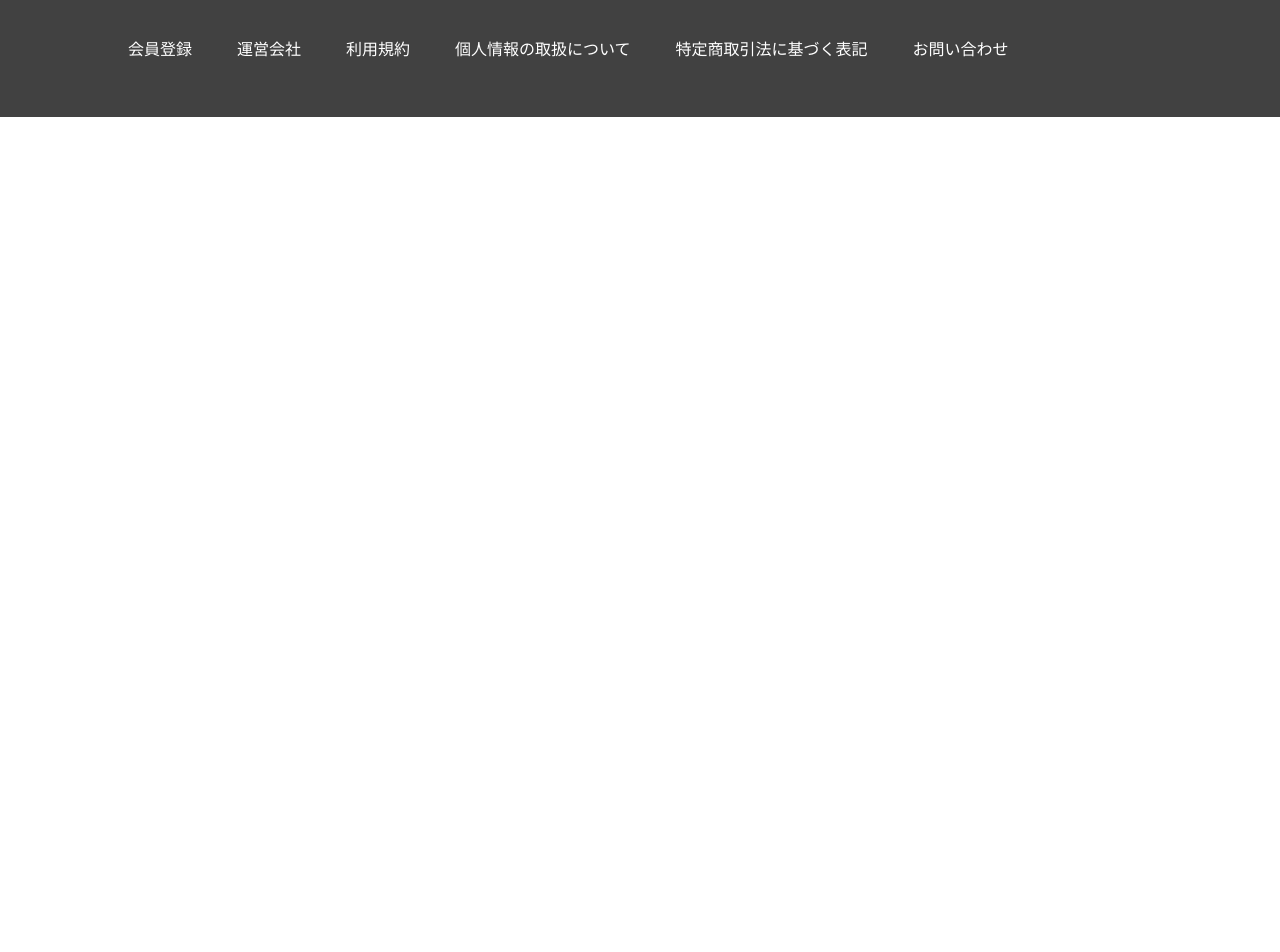
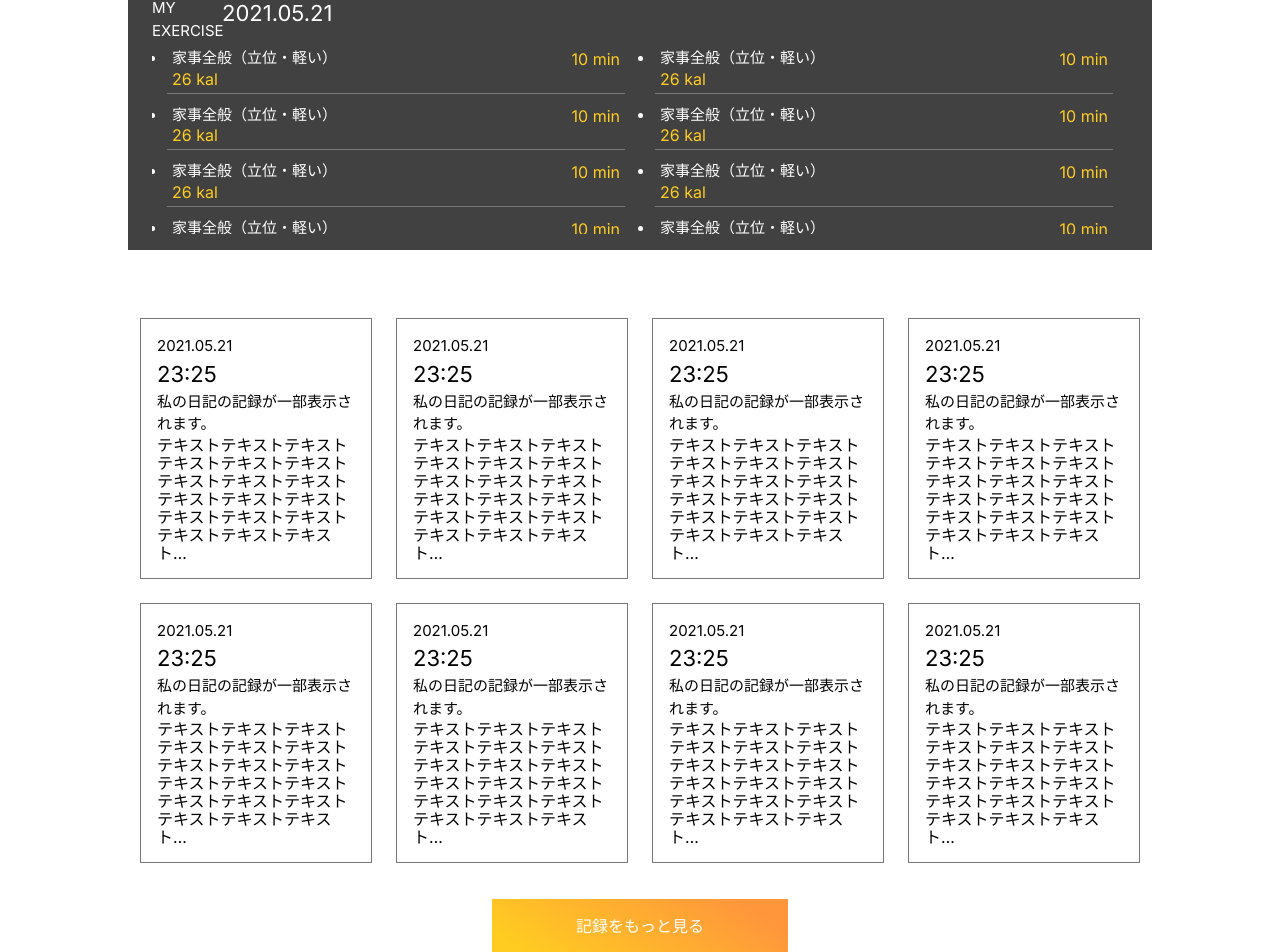
Before and after one commit to thvu2710/arent-test, a React (Create React App) app: page /my-record in a window 1280 px wide. Shown: the part 802-1754 px from the top of the page. Before the commit the page ends 919 px from the top, so only its background shows below. Built offline with nearby package versions, Linux system fonts and the light colour scheme.

Commit message:
feat: my diary component & click scroll to view

```diff
--- a/src/components/MainBanner/MainBanner.tsx
+++ b/src/components/MainBanner/MainBanner.tsx
@@ -67,7 +67,7 @@ export default function MainBanner() {
         <CircleProgress percentage={75} date='05/21'></CircleProgress>
       </div>
       <div className='w-[55%]'>
-        <ChartWrapper {...dataChart} />
+        <ChartWrapper {...dataChart} style={{ height: 316 }} />
       </div>
     </div>
   )
--- /dev/null
+++ b/src/components/MyDiary/MyDiary.tsx
@@ -0,0 +1,19 @@
+import './my-diary.scss'
+
+import { MyDiaryProps } from './type'
+
+const FilterButton: React.FC<MyDiaryProps> = ({ ...props }) => {
+  const { title, date, content, time } = props
+  return (
+    <div className='m-[12px] flex-[22%] border border-gray p-[16px]'>
+      <div className='flex flex-col'>
+        <div className='max-w-[70px] text-[15px] text-black'>{date}</div>
+        <div className='text-[22px] text-black'>{time}</div>
+        <div className=' text-[15px] text-black'>{title}</div>
+        <div className='leading-[18px] text-black'>{content}</div>
+      </div>
+    </div>
+  )
+}
+
+export default FilterButton
--- /dev/null
+++ b/src/components/MyDiary/MyDiaryList.tsx
@@ -0,0 +1,23 @@
+import MyDiary from './MyDiary'
+import { MyDiaryProps, MyDiaryListProps } from './type'
+import './my-diary.scss'
+
+const MyDiaryList: React.FC<MyDiaryListProps> = ({ ...props }) => {
+  const { list } = props
+
+  return (
+    <div className='container mx-auto mb-[24px] flex lg:max-w-[1024px]'>
+      <div className=' flex-col justify-center'>
+        <div className=' flex flex-col justify-center'>
+          <div className='flex flex-wrap'>
+            {list.map((item: MyDiaryProps) => (
+              <MyDiary key={item.id} {...item}></MyDiary>
+            ))}
+          </div>
+        </div>
+      </div>
+    </div>
+  )
+}
+
+export default MyDiaryList
--- /dev/null
+++ b/src/components/MyDiary/index.ts
@@ -0,0 +1,2 @@
+import MyDiary from './MyDiary'
+export default MyDiary
--- /dev/null
+++ b/src/components/MyDiary/my-diary.scss
@@ -0,0 +1,21 @@
+.scroll-custom {
+    &::-webkit-scrollbar {
+        width: 6px;
+    }
+
+    /* Track */
+    &::-webkit-scrollbar-track {
+        background: #777777;
+    }
+
+    /* Handle */
+    &::-webkit-scrollbar-thumb {
+        background: #FFCC21;
+        border-radius: 5px;
+    }
+
+    /* Handle on hover */
+    &::-webkit-scrollbar-thumb:hover {
+        background: #FFCC21;
+    }
+}
--- /dev/null
+++ b/src/components/MyDiary/type.ts
@@ -0,0 +1,13 @@
+import { DefaultPropsType } from '../../global/types'
+
+export interface MyDiaryProps extends DefaultPropsType {
+  id: number
+  title: string
+  content: string
+  date: string
+  time: string
+}
+
+export interface MyDiaryListProps extends DefaultPropsType {
+  list: MyDiaryProps[]
+}
--- a/src/components/MyRecordCategory/MyRecordCategory.tsx
+++ b/src/components/MyRecordCategory/MyRecordCategory.tsx
@@ -4,9 +4,7 @@ const MyRecordCategory: React.FC<MyRecordCategoryPropsType> = ({ ...props }) =>
   const { type, title, description, handleChange, selected } = props
   return (
     <div
-      className={`relative flex h-[288px] w-[288px] cursor-pointer items-center justify-center ${
-        selected === type && 'bg-yellow'
-      } `}
+      className={`relative flex h-[288px] w-[288px] cursor-pointer items-center justify-center bg-yellow`}
       onClick={() => handleChange(type)}
     >
       <div className='z-20 flex flex-col items-center gap-[11px] px-[10px] py-[7px] text-[15px] font-normal leading-defaultTextLH text-white'>
--- a/src/pages/Home/Home.tsx
+++ b/src/pages/Home/Home.tsx
@@ -102,9 +102,9 @@ export default function Home() {
       type: 'Snack'
     }
   ]
-  const handleClick = () => {}
+  const handleClickViewMore = () => {}
   const buttonProps = {
-    handleClick: handleClick,
+    handleClick: handleClickViewMore,
     text: '記録をもっと見る',
     style: {
       background: 'linear-gradient(32.95deg, #FFCC21 8.75%, #FF963C 86.64%)',
--- a/src/pages/MyRecord/MyRecord.tsx
+++ b/src/pages/MyRecord/MyRecord.tsx
@@ -1,4 +1,4 @@
-import { useEffect, useState } from 'react'
+import { useEffect, useState, useRef } from 'react'
 import BackToTop from 'components/BackToTop'
 import useScroll from '../../hooks/useScroll'
 import Header from 'components/Header'
@@ -6,12 +6,38 @@ import Footer from 'components/Footer'
 import MyRecordCategoryList from '../../components/MyRecordCategory'
 import ChartWrapper from 'components/Chart'
 import MyExerciseList from 'components/MyExercise/MyExerciseList'
+import MyDiaryList from 'components/MyDiary/MyDiaryList'
+import Button from 'components/Button'
 
 export default function MyRecord() {
+  const bodyRecordRef = useRef<HTMLInputElement>(null)
+  const exerciseRef = useRef<HTMLInputElement>(null)
+  const diaryRef = useRef<HTMLInputElement>(null)
+
   const scroll = useScroll()
   const [isShowBackToTopBtn, setIsShowBackToTopBtn] = useState(false)
 
-  const [selectedCategory, setSelectedCategory] = useState('record')
+  const [selectedCategory, setSelectedCategory] = useState('')
+
+  useEffect(() => {
+    if (selectedCategory) {
+      let moveRef = null
+
+      switch (selectedCategory) {
+        case 'record':
+          moveRef = bodyRecordRef
+          break
+        case 'exercise':
+          moveRef = exerciseRef
+          break
+        case 'diary':
+          moveRef = diaryRef
+          break
+      }
+
+      moveRef?.current?.scrollIntoView()
+    }
+  }, [selectedCategory])
 
   useEffect(() => {
     if (scroll > 50) {
@@ -193,27 +219,117 @@ export default function MyRecord() {
     ]
   }
 
+  const diaryData = [
+    {
+      id: 1,
+      title: '私の日記の記録が一部表示されます。',
+      content:
+        'テキストテキストテキストテキストテキストテキストテキストテキストテキストテキストテキストテキストテキストテキストテキストテキストテキストテキスト…',
+      date: '2021.05.21',
+      time: '23:25'
+    },
+    {
+      id: 2,
+      title: '私の日記の記録が一部表示されます。',
+      content:
+        'テキストテキストテキストテキストテキストテキストテキストテキストテキストテキストテキストテキストテキストテキストテキストテキストテキストテキスト…',
+      date: '2021.05.21',
+      time: '23:25'
+    },
+    {
+      id: 3,
+      title: '私の日記の記録が一部表示されます。',
+      content:
+        'テキストテキストテキストテキストテキストテキストテキストテキストテキストテキストテキストテキストテキストテキストテキストテキストテキストテキスト…',
+      date: '2021.05.21',
+      time: '23:25'
+    },
+    {
+      id: 4,
+      title: '私の日記の記録が一部表示されます。',
+      content:
+        'テキストテキストテキストテキストテキストテキストテキストテキストテキストテキストテキストテキストテキストテキストテキストテキストテキストテキスト…',
+      date: '2021.05.21',
+      time: '23:25'
+    },
+    {
+      id: 5,
+      title: '私の日記の記録が一部表示されます。',
+      content:
+        'テキストテキストテキストテキストテキストテキストテキストテキストテキストテキストテキストテキストテキストテキストテキストテキストテキストテキスト…',
+      date: '2021.05.21',
+      time: '23:25'
+    },
+    {
+      id: 6,
+      title: '私の日記の記録が一部表示されます。',
+      content:
+        'テキストテキストテキストテキストテキストテキストテキストテキストテキストテキストテキストテキストテキストテキストテキストテキストテキストテキスト…',
+      date: '2021.05.21',
+      time: '23:25'
+    },
+    {
+      id: 7,
+      title: '私の日記の記録が一部表示されます。',
+      content:
+        'テキストテキストテキストテキストテキストテキストテキストテキストテキストテキストテキストテキストテキストテキストテキストテキストテキストテキスト…',
+      date: '2021.05.21',
+      time: '23:25'
+    },
+    {
+      id: 8,
+      title: '私の日記の記録が一部表示されます。',
+      content:
+        'テキストテキストテキストテキストテキストテキストテキストテキストテキストテキストテキストテキストテキストテキストテキストテキストテキストテキスト…',
+      date: '2021.05.21',
+      time: '23:25'
+    }
+  ]
+
   const handleChange = (category: string) => {
     setSelectedCategory(category)
+  }
+  const handleClickViewMore = () => {}
+
+  const buttonProps = {
+    handleClick: handleClickViewMore,
+    text: '記録をもっと見る',
+    style: {
+      background: 'linear-gradient(32.95deg, #FFCC21 8.75%, #FF963C 86.64%)',
+      color: '#fff',
+      padding: '15px 0',
+      minWidth: 296,
+      maxWidth: 296
+    }
   }
 
   return (
     <>
       <Header />
 
+      <div>
         <MyRecordCategoryList
           list={categoryList}
           selected={selectedCategory}
           handleChange={handleChange}
         ></MyRecordCategoryList>
+      </div>
 
-      {selectedCategory === 'record' && (
-        <div className='flex justify-center'>
+      <div className='flex justify-center' ref={bodyRecordRef}>
         <ChartWrapper {...dataChart} style={{ width: 1024, height: 304 }} />
       </div>
-      )}
 
-      {selectedCategory === 'exercise' && <MyExerciseList {...exerciseData}></MyExerciseList>}
+      <div ref={exerciseRef}>
+        <MyExerciseList {...exerciseData}></MyExerciseList>
+      </div>
+
+      <div ref={diaryRef}>
+        <MyDiaryList list={diaryData}></MyDiaryList>
+      </div>
+
+      <div className='mb-[64px] flex justify-center'>
+        <Button {...buttonProps} />
+      </div>
 
       <Footer />
 
```
Lines whose indentation alone changed are shown as unchanged.
